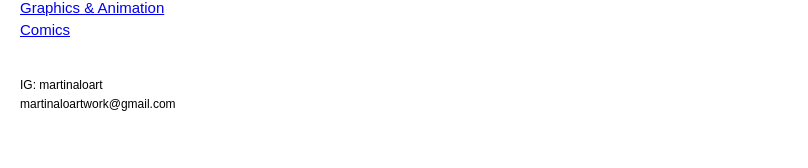
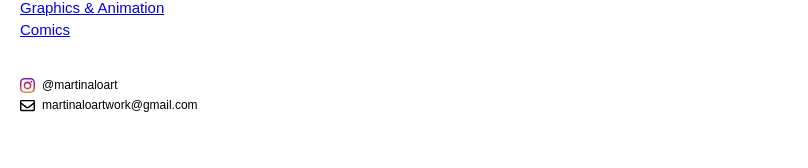
Before and after one commit to michaelaranda-web/martina-wordpress-react, a React (Create React App) app: page / in a window 1280 px wide. Shown: the part 169-337 px from the top of the page, without its empty margins (0-808 px from the left). Built offline with nearby package versions, Linux system fonts and the light colour scheme; no server answers; a web font is replaced by a local one.

Commit message:
Updates styling for contact info section of nav bar.

```diff
--- a/package.json
+++ b/package.json
@@ -12,7 +12,8 @@
     "react-router": "^4.2.0",
     "react-router-dom": "^4.2.2",
     "react-scripts": "1.1.1",
-    "slick-carousel": "^1.8.1"
+    "slick-carousel": "^1.8.1",
+    "svg-inline-loader": "^0.8.0"
   },
   "scripts": {
     "start": "npm run sass && react-scripts start",
--- a/src/javascript/NavBar.jsx
+++ b/src/javascript/NavBar.jsx
@@ -28,8 +28,12 @@ class NavBar extends Component {
           </div>
 
           <div className="contact-info">
-            <p className="instagram-handle">IG: martinaloart</p>
-            <p className="email-address">martinaloartwork@gmail.com</p>
+            <p>
+              <div className="instagram-icon icon" /><span className="instagram-handle">@martinaloart</span>
+            </p>
+            <p className="email-address">
+              <div className="email-icon icon" /><span>martinaloartwork@gmail.com</span>
+            </p>
           </div>
         </div>
       </div>
--- a/src/stylesheets/sass/index.scss
+++ b/src/stylesheets/sass/index.scss
@@ -42,7 +42,23 @@ body {
     font-size: 12px;
 
     p {
+      display: flex;
       margin: 5px 0;
+
+      .icon {
+        display: inline-block;
+        height: 15px;
+        width: 15px;
+        margin-right: 7px;
+
+        &.instagram-icon {
+          background-image: url(../../images/instagram_icon.svg);
+        }
+
+        &.email-icon {
+          background-image: url(../../images/email_icon.svg);
+        }
+      }
     }
   }
 }
```
Also changed, not shown: src/images/email_icon.svg (added), src/images/instagram_icon.svg (added).
